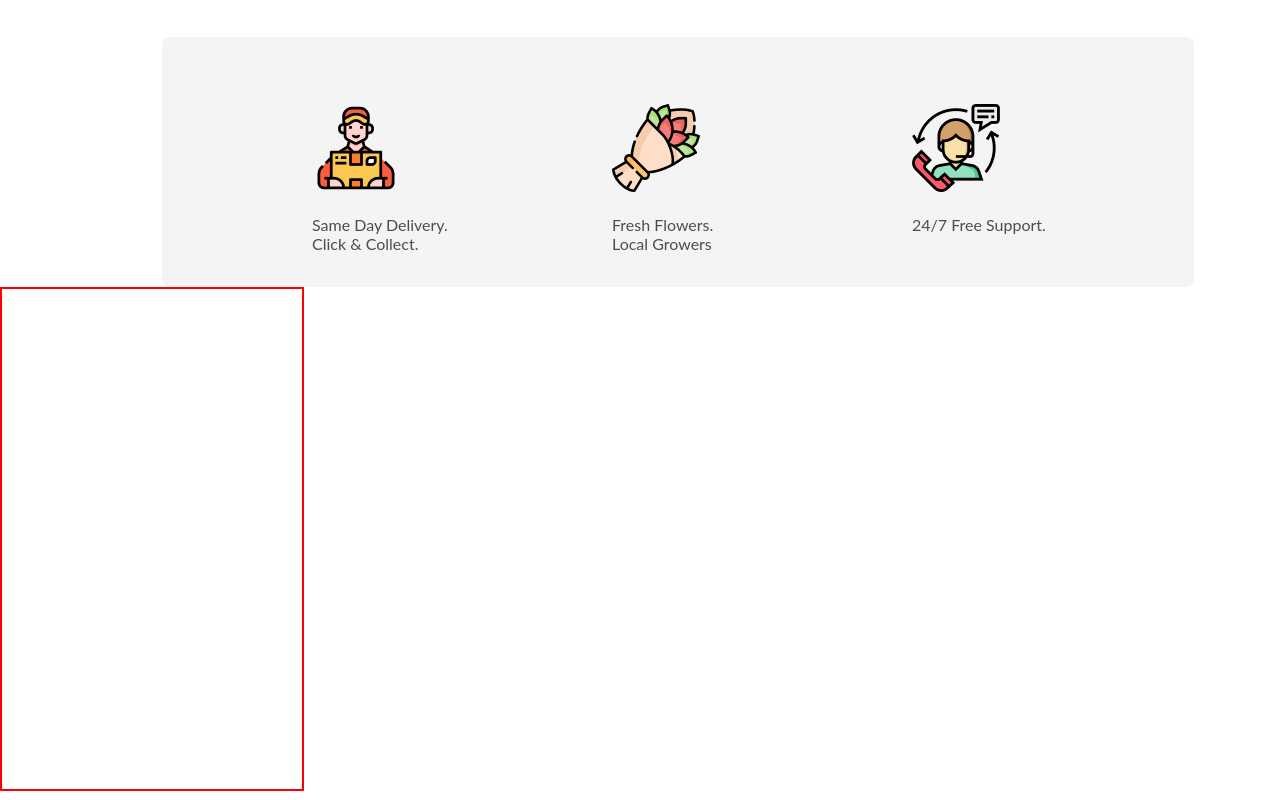
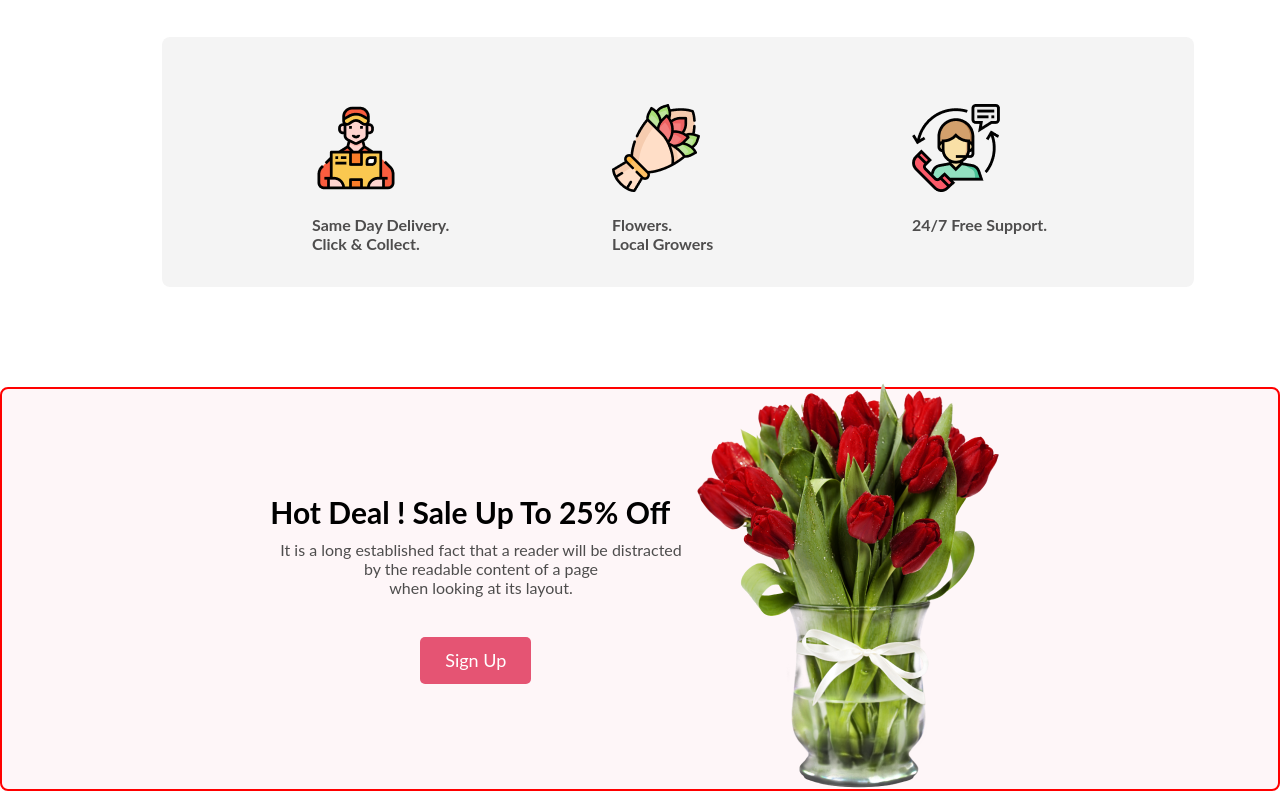
Before and after one commit to BijoySing/Flower-shop, a plain HTML site: page index.html in a window 1280 px wide. Shown: the part 1265-2065 px from the top of the page. Drawn offline with Linux system fonts and the light colour scheme.

Commit message:
sell section  done

```diff
--- a/index.html
+++ b/index.html
@@ -44,14 +44,16 @@
                 <div class="flow1">
                     <img class="k" src="Flower Asset/pngwing 6.png" alt="">
 
-                    <p id="jk"><u><b>   <center>                    Pink Flower Tree
+                    <p id="jk"><u><b>
+                                <center> Pink Flower Tree
                                 </center>
                             </b></u></p>
 
                 </div>
                 <div class="flow2">
                     <img class="k" src="Flower Asset/pngwing 5.png" alt="">
-                                <p id="jk"><u><b>   <center>                    Pink Flower Tree
+                    <p id="jk"><u><b>
+                                <center> Pink Flower Tree
                                 </center>
                             </b></u></p>
 
@@ -59,7 +61,8 @@
                 <div class="flow3">
                     <img class="k" src="Flower Asset/pngwing 7.png" alt="">
 
-                    <p id="jk"><u><b>   <center>                    Pink Flower Tree
+                    <p id="jk"><u><b>
+                                <center> Pink Flower Tree
                                 </center>
                             </b></u></p>
                 </div>
@@ -70,22 +73,22 @@
                 <div class="icon1">
                     <img src="Flower Asset/Group 57.png" alt="">
 
-                   <div class="j">Same Day Delivery.
-                    <br> Click & Collect. </div>
+                    <div class="j"><b>Same Day Delivery.
+                            <br> Click & Collect.</b> </div>
 
 
                 </div>
                 <div class="icon2">
                     <img src="Flower Asset/Group 58.png" alt="">
                     <div class="j">
-                    Fresh Flowers. <br>Local Growers
+                        <b> Flowers. <br>Local Growers </b>
                     </div>
 
 
                 </div>
                 <div class="icon3">
                     <img src="Flower Asset/Group 59.png" alt="">
-                <div class="j">24/7 Free Support. </div>
+                    <div class="j"><b>24/7 Free Support.</b> </div>
 
 
                 </div>
@@ -97,8 +100,20 @@
     </section>
     <section>
         <div class="sign">
-            <div></div>
-            <div></div>
+            <div>
+                <p id="deal">
+                    <b> Hot Deal ! Sale Up To 25% <span id="off">Off</span>
+                    </b>
+                </p>
+                <p id="head2">
+                    It is a long established fact that a reader will be distracted<br> by the readable
+                    content of a page <br>when looking at its layout.
+                </p>
+                <button class="btn2">Sign Up</button>
+            </div>
+            <div class="pic2">
+                <img src="Flower Asset/pngwing 8.png" alt="">
+            </div>
         </div>
     </section>
 </body>
--- a/style.css
+++ b/style.css
@@ -160,7 +160,25 @@ background: rgba(39, 39, 39, 0.05);
 
   }
   .sign{
-    width: 300px;;
-    height: 500px;
-    border: 2px,red,solid;
+    margin-top: 100px;
+    border: 2px red solid;
+    height: 400px;
+    border-radius: 8px;
+background: rgba(229, 84, 115, 0.05);
+display: flex;
+justify-content: center;
+align-items: center;
   }
+  #deal{
+    font-size: 30px;
+    font: weight 200px;
+  }
+  .btn2{
+    border-radius: 5px;
+    background: #E55473;
+    padding: 12px 25px 13px 25px;
+    color: #FFF;
+    border: none;
+    font-size: 18px;
+    margin-left: 150px;
+  }
```
Lines whose indentation alone changed are shown as unchanged.
